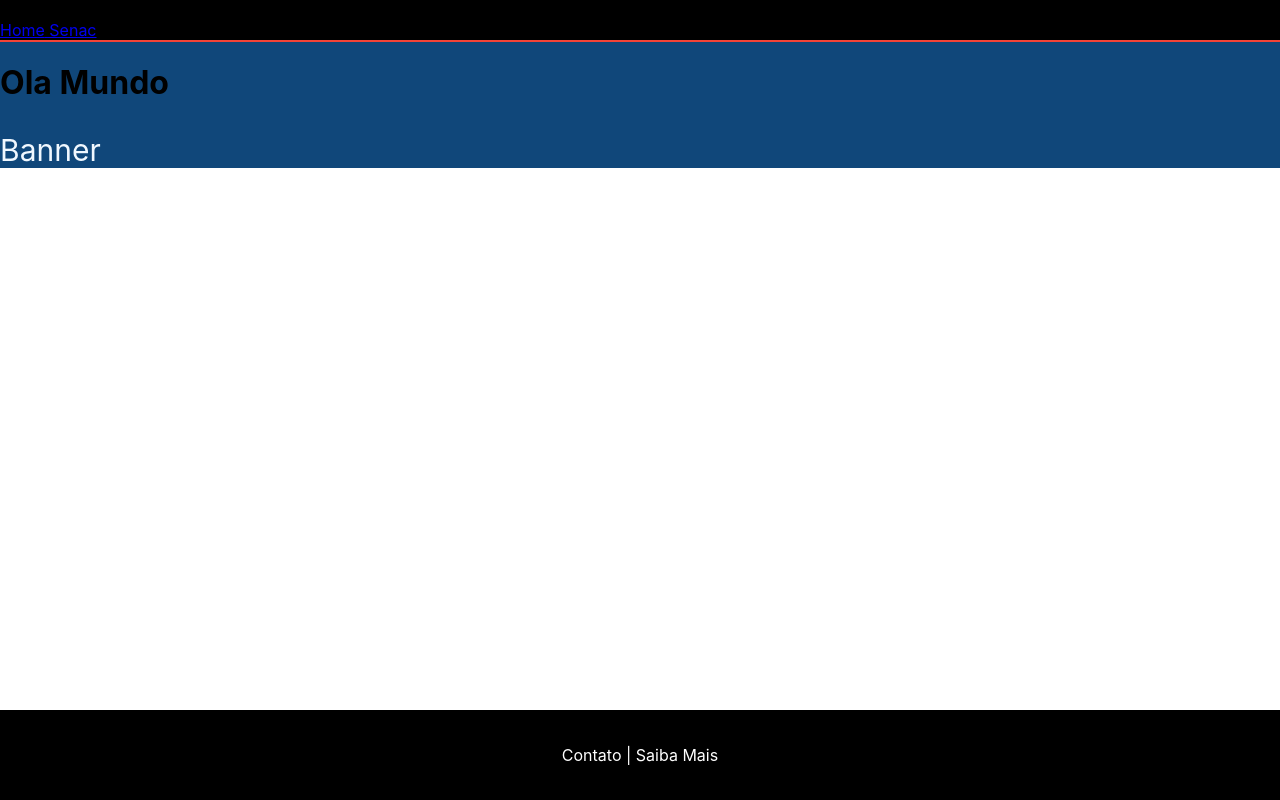
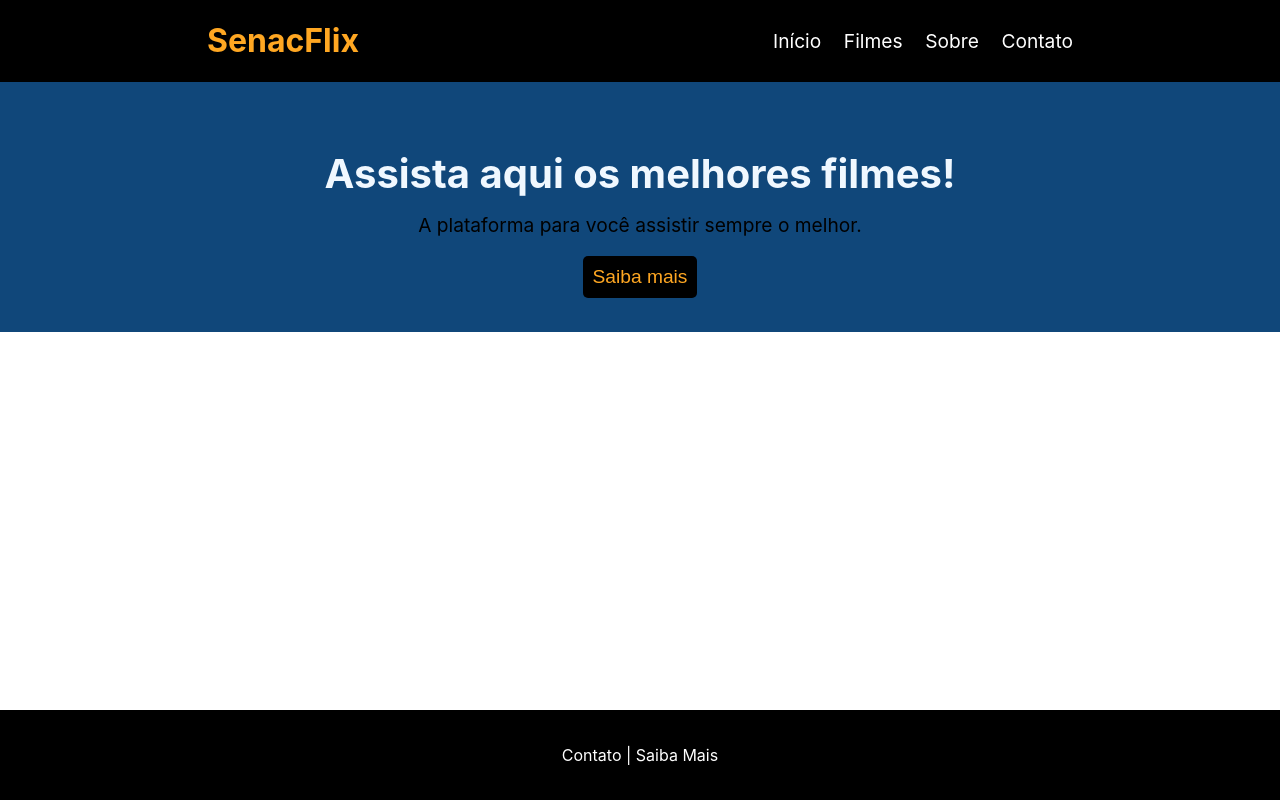
Before and after one commit to PedroCarv21/my-react-app, a React (Create React App) app: page / in a window 1280 px wide. Built offline with nearby package versions, Linux system fonts and the light colour scheme.

Commit message:
atualizacao do header, banner e footer

```diff
--- a/src/App.js
+++ b/src/App.js
@@ -1,8 +1,15 @@
 import './App.css';
+import Banner from './components/Banner';
+import Footer from './components/Footer';
+import Header from './components/Header';
 
 function App() {
   return (
-    <h1>Ola Mundo</h1>
+    <>
+    <Header></Header>
+    <Banner></Banner>
+    <Footer></Footer>
+    </>
   );
 }
 
--- a/src/components/Banner/Banner.module.css
+++ b/src/components/Banner/Banner.module.css
@@ -1,8 +1,34 @@
-div{
+.div{
     background-color: rgb(16, 71, 122);
+    height: 250px;
+    display: flex;
+    flex-direction: column;
+    align-items: center;
+    justify-content: center;
 }
 
-p{
+.div h2{
+    font-size: 40px;
     color: aliceblue;
-    font-size: 30px;
+    margin-bottom: 0px;
 }
+
+.div p{
+    margin-top: 15px;
+    font-size: larger;
+}
+
+.div button{
+    border: 0;
+    background-color: black;
+    color: rgb(255, 167, 34);
+    font-size: larger;
+    padding: 10px;
+    border-radius: 5px;
+    cursor: pointer;
+}
+
+.div button:hover{
+    background-color: rgb(255, 167, 34);
+    color: white;
+}
--- a/src/components/Banner/index.js
+++ b/src/components/Banner/index.js
@@ -4,7 +4,9 @@ function Banner(){
         // Conteúdo a ser exibido
         // JSX = html + xml (html com css dentro do JS)
         <div className={styles.div}>
-            <p>Banner</p>
+            <h2>Assista aqui os melhores filmes!</h2>
+            <p>A plataforma para você assistir sempre o melhor.</p>
+            <button>Saiba mais</button>
         </div>
     )
 }
--- a/src/components/Footer/Footer.module.css
+++ b/src/components/Footer/Footer.module.css
@@ -17,5 +17,5 @@
 }
 
 .footer nav a:hover{
-    text-decoration: underline;
+    color: rgb(255, 167, 34);
 }
--- a/src/components/Header/Header.module.css
+++ b/src/components/Header/Header.module.css
@@ -1,4 +1,31 @@
 .header{
-    background-color: #000;
-    border-bottom: 2px solid #f44336;
+    background-color: black;
+    display: flex;
+    justify-content: space-around;
 }
+
+.header h1{
+    color: rgb(255, 167, 34);
+}
+
+.header nav{
+    width: 300px;
+    display: flex;
+    justify-content: space-between;
+    align-items: center;
+}
+
+.header nav a{
+    text-decoration: none;
+    color: white;
+    font-size: larger;
+}
+
+.header nav a:hover{
+    text-decoration: underline;
+    color: rgb(255, 167, 34);
+}
+/*
+.header{
+    background-color: black;
+} */
--- a/src/components/Header/index.js
+++ b/src/components/Header/index.js
@@ -4,10 +4,12 @@ function Header(){
         // Conteúdo a ser exibido
         // JSX = html + xml (html com css dentro do JS)
         <header className={styles.header}>
-            <span> Aula Senac</span>
+            <h1>SenacFlix</h1>
             <nav>
-                <a href="#"> Home</a>
-                <a href="#"> Senac</a>
+                <a href="#"> Início</a>
+                <a href="#"> Filmes</a>
+                <a href="#"> Sobre</a>
+                <a href="#"> Contato</a>
             </nav>
         </header>
     )
--- a/src/index.js
+++ b/src/index.js
@@ -10,9 +10,6 @@ import Banner from './components/Banner';
 const root = ReactDOM.createRoot(document.getElementById('root'));
 root.render(
   <>
-  <Header></Header>
     <App />
-  <Banner></Banner>
-  <Footer></Footer>
   </>
 );
```
